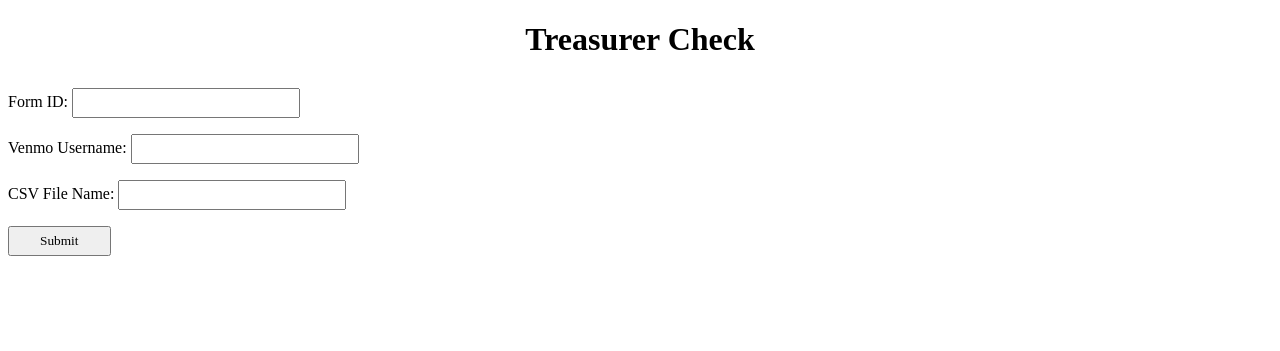
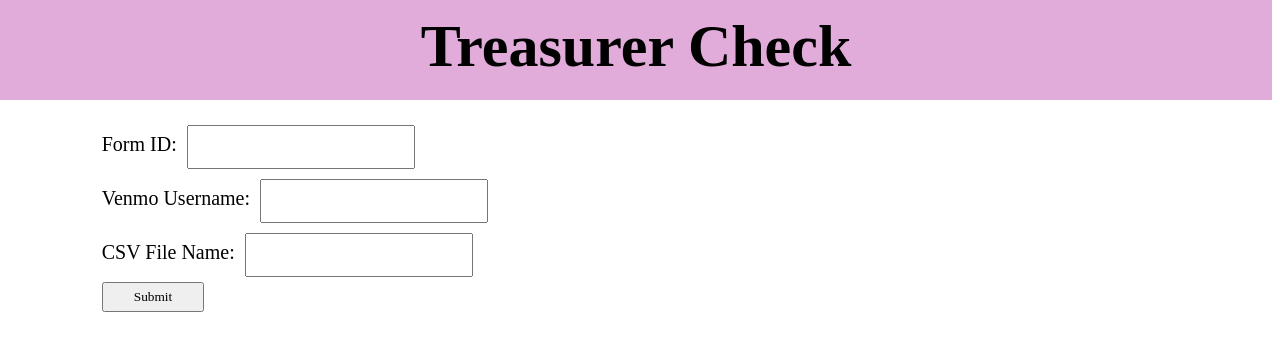
Before and after one commit to pinklz/Treasurer.Helper, a Flask app: page / in a window 1280 px wide. Shown: the top 351 px of the page. Run offline with Flask 3, Linux system fonts and the light colour scheme.

Commit message:
Minor css changes

```diff
--- a/static/style.css
+++ b/static/style.css
@@ -2,8 +2,37 @@
     font-family: 'Times New Roman', Times, serif;
 }
 
+header {
+    margin-top: 0px;
+    background-color: rgb(225, 172, 217);
+    margin-left: 0px;
+    height: 100px;
+    text-align: center;
+}
+
+body {
+    margin-top: 0px;
+    margin-left: 0px;
+}
+
+.venmoname {
+    padding-bottom: 8px;
+}
+
+.headertext {
+    margin-top: 0px;
+    padding-top:12px;
+    font-size: 60px;
+}
+
+.forms {
+    margin-left: 8%;
+    font-size: 20px;
+}
+
 .column {
     flex: 50%;
+    margin-left: 8%;
 }
 .row {
     display: flex;
@@ -11,11 +40,12 @@
 
 input {
     padding: 5px 30px;
-    margin: 8px 0px;
+    margin: 0px 0px;
+    min-height: 30px;
+}
+input[type=text] {
+    margin: 5px;
 }
 input[type=text]:focus {
     border: 3px solid #555;
 }
-.header {
-    text-align: center;
-}
--- a/templates/home.html
+++ b/templates/home.html
@@ -5,9 +5,11 @@
         <link rel="stylesheet" href="static/style.css">
         <title>Home Page</title>
     </head>
+    <header>
+        <h1 class="headertext">{{ title }}</h1>
+    </header>
     <body>
-    <h1 class="header">{{ title }}</h1>
-
+        <div class="forms">
             <p>
                 <form action="/test" method="post">
                     Form ID: <input type="text" name="form_id"> <br>
@@ -16,5 +18,7 @@
                     <input type="submit" name="form" value="Submit" />
                 </form>
             </p>
+        </div>
+
     </body>
 </html>
--- a/templates/test.html
+++ b/templates/test.html
@@ -7,8 +7,10 @@
 
     <title>Test Page</title>
 </head>
+<header>
+    <h1 class="headertext">{{ title }}</h1>
+</header>
 <body>
-    <h1 class="header">{{ title }}</h1>
     <div class="row">
         <div class="column">
             <h3>FORM INFO</h3>
@@ -28,7 +30,7 @@
 
             <section class="list">
                 {% for p in payments %}
-                <div>{{ p }}</div>
+                <div class="venmoname">{{ p }}</div>
                 {% endfor %}
             </section>
         </div>
```
Lines whose indentation alone changed are shown as unchanged.
